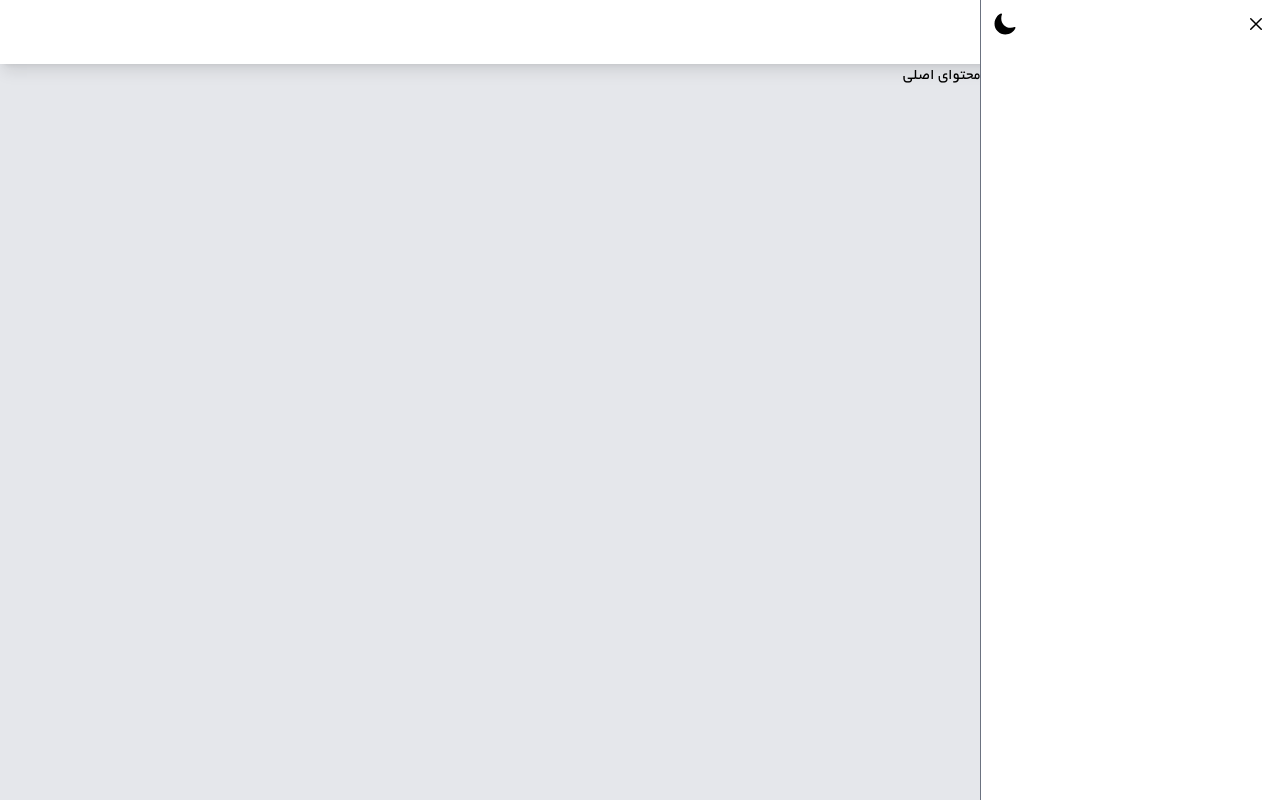
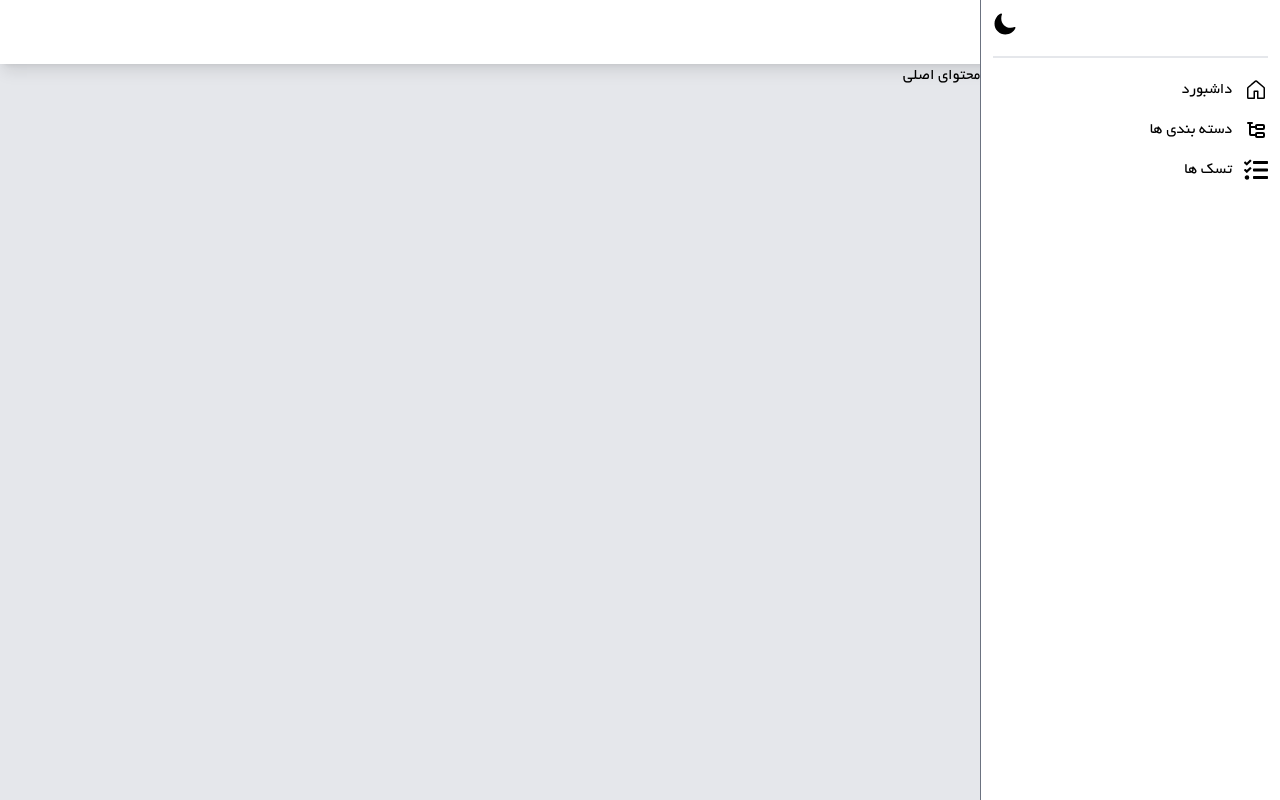
Before and after one commit to qasemB/React_TypeScript_Education_Project, a React app: page / in a window 1280 px wide. Built offline with nearby package versions, Linux system fonts and the light colour scheme; the HTML template or start-up script is replaced by a standard one.

Commit message:
part-C11-sidebar-items

```diff
--- a/src/layout/sidebar/Sidebar.tsx
+++ b/src/layout/sidebar/Sidebar.tsx
@@ -1,15 +1,11 @@
-import { IoCloseOutline, IoSunnyOutline, IoMoon } from "react-icons/io5";
-import { useAppDispatch, useAppSelector } from "../../redux/reduxHooks";
-import {
-  setShowSidebar,
-  toggleTheme,
-} from "../../redux/ui-management/uiManagement";
-
+import { GoHome } from "react-icons/go";
+import { useAppSelector } from "../../redux/reduxHooks";
+import SidebarItem from "./SidebarItem";
+import TopActionElements from "./TopActionElements";
+import { TbSubtask } from "react-icons/tb";
+import { FaTasks } from "react-icons/fa";
 const Sidebar = () => {
-  const dispatch = useAppDispatch();
-  const { showSidebar, theme } = useAppSelector(
-    (state) => state.uiManagerReducer
-  );
+  const { showSidebar } = useAppSelector((state) => state.uiManagerReducer);
   return (
     <section
       id="sidebar"
@@ -18,17 +14,13 @@ const Sidebar = () => {
       }`}
     >
       <div className="h-full w-full">
-        <div className="flex justify-between items-center">
-          <button
-            className="block"
-            onClick={() => dispatch(setShowSidebar(false))}
-          >
-            <IoCloseOutline size={24} />
-          </button>
-          <button className={`block transform transition-all ${theme === "dark" && "rotate-45"}`} onClick={() => dispatch(toggleTheme())} >
-            {theme === "dark" ? <IoSunnyOutline size={24}/> : <IoMoon size={24}/>}
-          </button>
-        </div>
+        <TopActionElements />
+        <hr className="my-5 border-b dark:border-gray-500" />
+        <ul className="space-y-4">
+          <SidebarItem title="داشبورد" Icon={GoHome}/>
+          <SidebarItem title="دسته بندی ها" Icon={TbSubtask}/>
+          <SidebarItem title="تسک ها" Icon={FaTasks}/>
+        </ul>
       </div>
     </section>
   );
--- /dev/null
+++ b/src/layout/sidebar/SidebarItem.tsx
@@ -0,0 +1,18 @@
+import { IconType } from "react-icons";
+
+type SidebarItemType = {
+  title: string;
+  Icon: IconType;
+};
+const SidebarItem = ({ Icon, title }: SidebarItemType) => {
+  return (
+    <li>
+      <span className="flex items-center gap-3">
+        <Icon size={24}/>
+        {title}
+      </span>
+    </li>
+  );
+};
+
+export default SidebarItem;
--- /dev/null
+++ b/src/layout/sidebar/TopActionElements.tsx
@@ -0,0 +1,31 @@
+import { IoCloseOutline, IoMoon, IoSunnyOutline } from "react-icons/io5";
+import { useAppDispatch, useAppSelector } from "../../redux/reduxHooks";
+import {
+  setShowSidebar,
+  toggleTheme,
+} from "../../redux/ui-management/uiManagement";
+
+const TopActionElements = () => {
+  const dispatch = useAppDispatch();
+  const { theme } = useAppSelector((state) => state.uiManagerReducer);
+  return (
+    <div className="flex justify-between md:justify-end items-center">
+      <button
+        className="block md:hidden"
+        onClick={() => dispatch(setShowSidebar(false))}
+      >
+        <IoCloseOutline size={24} />
+      </button>
+      <button
+        className={`block transform transition-all ${
+          theme === "dark" && "rotate-45"
+        }`}
+        onClick={() => dispatch(toggleTheme())}
+      >
+        {theme === "dark" ? <IoSunnyOutline size={24} /> : <IoMoon size={24} />}
+      </button>
+    </div>
+  );
+};
+
+export default TopActionElements;
```
